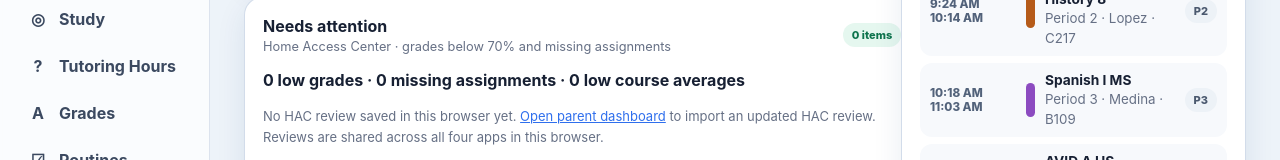
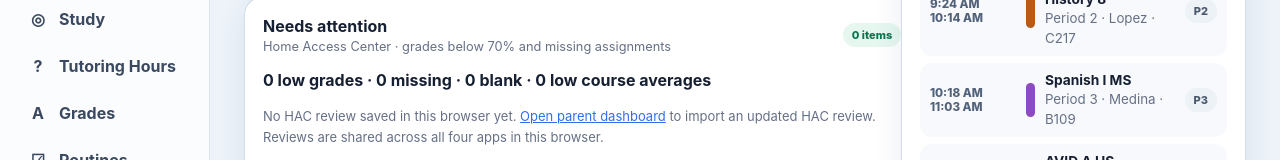
Before and after one commit to adhayes1906-coder/noble-school-planner, a plain HTML site: page index.html in a window 1280 px wide. Shown: the part 294-454 px from the top of the page. Drawn offline with Linux system fonts and the light colour scheme.

Commit message:
Label HAC findings as Low, Missing or Blank

```diff
--- a/index.html
+++ b/index.html
@@ -247,7 +247,7 @@
       .card { box-shadow:none; break-inside:avoid; }
     }
 
-    .hac-list{display:grid;gap:10px;margin-top:12px}.hac-item{padding:12px;border:1px solid var(--line);border-left:4px solid #b42318;border-radius:10px;overflow-wrap:anywhere}.hac-item strong,.hac-item small{display:block}.hac-item small{margin-top:5px}.hac-item .meta{margin-top:8px}.hac-note{font-size:13px;color:var(--muted);line-height:1.6}.hac-pending{margin-top:16px}.hac-pending .hac-item{border-left-color:#b88212}
+    .hac-list{display:grid;gap:10px;margin-top:12px}.hac-item{padding:12px;border:1px solid var(--line);border-left:4px solid #b42318;border-radius:10px;overflow-wrap:anywhere}.hac-item strong,.hac-item small{display:block}.hac-item small{margin-top:5px}.hac-item .meta{margin-top:8px;display:flex;gap:8px;flex-wrap:wrap}.dashboard>.stack{min-width:0}.hac-note{font-size:13px;color:var(--muted);line-height:1.6}.hac-pending{margin-top:16px}.hac-pending .hac-item{border-left-color:#b88212}
   </style>
 </head>
 <body>
@@ -579,8 +579,8 @@
       let saved={};try{saved=JSON.parse(localStorage.getItem('hayes-parent-school-dashboard-v1'))||{};}catch(e){}
       const review=hacReviewOnly(saved.gradeReview),all=hacFindings(review,HAC_CHILD),items=all.filter(x=>x.kind!=='ungraded'),pending=all.filter(x=>x.kind==='ungraded');
       const low=items.filter(x=>x.kind==='low').length,missing=items.filter(x=>x.kind==='missing').length,averages=items.filter(x=>x.kind==='average').length;
-      const row=x=>`<article class="hac-item"><strong>${esc(x.title)}</strong><small>${esc(x.course)}${x.dueDate?' · Due '+esc(fmt(x.dueDate)):''}</small><div class="meta"><span class="pill ${x.kind==='ungraded'?'gold':'red'}">${x.kind==='average'?'Course average '+x.percent.toFixed(1)+'%':x.kind==='low'?Number(x.score)+'/'+Number(x.max)+' · '+x.percent.toFixed(1)+'%':x.kind==='missing'?'Missing assignment':'Grade not posted'}</span><a href="https://hac.nisd.net/HomeAccess/Classes/Classwork" target="_blank" rel="noopener">View in HAC ↗</a></div></article>`;
-      return `<section class="card card-pad" id="hacNeedsAttention"><div class="card-title"><div><h3>Needs attention</h3><p>Home Access Center · grades below 70% and missing assignments</p></div><span class="pill ${items.length?'red':'green'}">${items.length} items</span></div><p><strong>${low} low grades · ${missing} missing assignments · ${averages} low course averages</strong></p><p class="hac-note">${review?'Reviewed '+esc(new Date(review.reviewedAt).toLocaleString())+'. This is a saved HAC review; it does not refresh automatically.':'No HAC review saved in this browser yet.'} <a href="../hayes-parent-school-dashboard/">Open parent dashboard</a> to import an updated HAC review. Reviews are shared across all four apps in this browser.</p><div class="hac-list">${items.length?items.map(row).join(''):empty(review?'No low or missing grades in this review':'HAC review needed',review?'Only HAC scores below 70% and assignments marked missing are flagged.':'Import the HAC review in the parent dashboard.')}</div>${pending.length?`<details class="hac-pending"><summary>Grades not posted (${pending.length})</summary><p class="hac-note">HAC has no score for these past-due entries. A blank score does not confirm that work is missing.</p><div class="hac-list">${pending.map(row).join('')}</div></details>`:''}</section>`;
+      const row=x=>`<article class="hac-item"><strong>${esc(x.title)}</strong><small>${esc(x.course)}${x.dueDate?' · Due '+esc(fmt(x.dueDate)):''}</small><div class="meta"><span class="pill ${x.kind==='ungraded'?'gold':'red'}">${x.kind==='average'?'Low · Course average '+x.percent.toFixed(1)+'%':x.kind==='low'?'Low · '+Number(x.score)+'/'+Number(x.max)+' · '+x.percent.toFixed(1)+'%':x.kind==='missing'?'Missing':'Blank'}</span><a href="https://hac.nisd.net/HomeAccess/Classes/Classwork" target="_blank" rel="noopener">View in HAC ↗</a></div></article>`;
+      return `<section class="card card-pad" id="hacNeedsAttention"><div class="card-title"><div><h3>Needs attention</h3><p>Home Access Center · grades below 70% and missing assignments</p></div><span class="pill ${items.length?'red':'green'}">${items.length} items</span></div><p><strong>${low} low grades · ${missing} missing · ${pending.length} blank · ${averages} low course averages</strong></p><p class="hac-note">${review?'Reviewed '+esc(new Date(review.reviewedAt).toLocaleString())+'. This is a saved HAC review; it does not refresh automatically.':'No HAC review saved in this browser yet.'} <a href="../hayes-parent-school-dashboard/">Open parent dashboard</a> to import an updated HAC review. Reviews are shared across all four apps in this browser.</p><div class="hac-list">${items.length?items.map(row).join(''):empty(review?'No low or missing grades in this review':'HAC review needed',review?'Only HAC scores below 70% and assignments marked missing are flagged.':'Import the HAC review in the parent dashboard.')}</div>${pending.length?`<details class="hac-pending"><summary>Blank grades (${pending.length})</summary><p class="hac-note">HAC has no score for these past-due entries. A blank score does not confirm that work is missing.</p><div class="hac-list">${pending.map(row).join('')}</div></details>`:''}</section>`;
     }
 
     function renderToday(){
```
